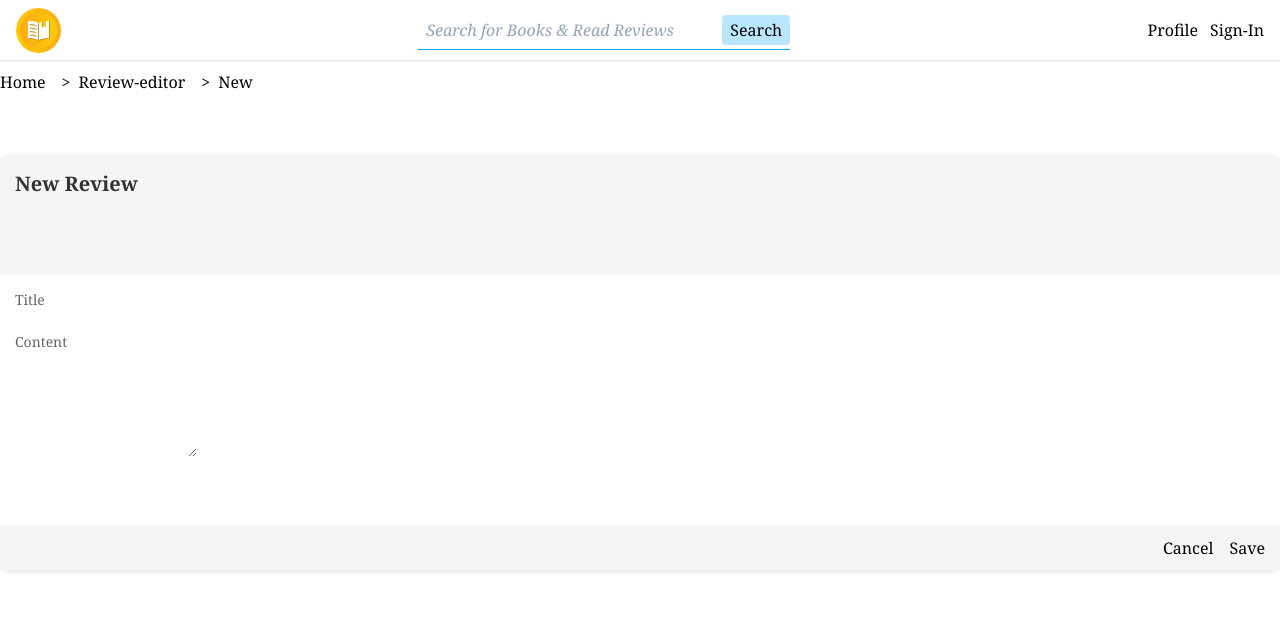
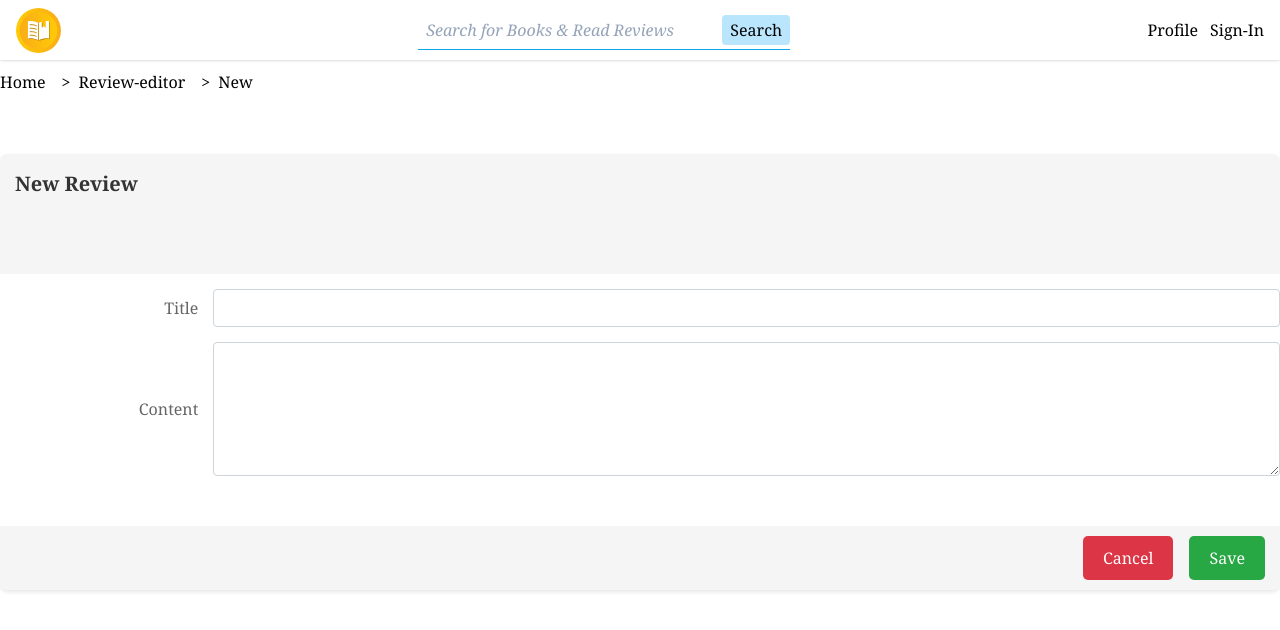
Before and after one commit to LeoYoung95/Book-Review-Journal-Front, a React (Create React App) app: page /review-editor/new in a window 1280 px wide. Shown: the top 630 px of the page. Built offline with nearby package versions, Linux system fonts and the light colour scheme.

Commit message:
css change

```diff
--- a/src/components/review/review.css
+++ b/src/components/review/review.css
@@ -111,6 +111,139 @@
 }
 
 /* Style for deleted review card */
+.review-card-deleted {
+    background-color: #ffefef;
+}
+
+.form-group {
+    margin-bottom: 15px;
+}
+
+.row {
+    display: flex;
+    align-items: center;
+    margin-right: -15px;
+    margin-left: -15px;
+}
+
+.col-form-label {
+    padding-right: 15px;
+    padding-left: 15px;
+    text-align: right;
+    font-size: 16px;
+    line-height: 1.5;
+}
+
+.col-sm-2 {
+    flex: 0 0 16.666667%;
+    max-width: 16.666667%;
+}
+
+.col-sm-10 {
+    flex: 0 0 83.333333%;
+    max-width: 83.333333%;
+}
+
+.form-control {
+    display: block;
+    width: 100%;
+    padding: 0.375rem 0.75rem;
+    font-size: 1rem;
+    line-height: 1.5;
+    color: #495057;
+    background-color: #fff;
+    background-clip: padding-box;
+    border: 1px solid #ced4da;
+    border-radius: 0.25rem;
+    transition: border-color 0.15s ease-in-out, box-shadow 0.15s ease-in-out;
+}
+
+
+.btn-light {
+    background-color: #f8f8f8;
+    color: #333;
+}
+
+.btn-light:hover {
+    background-color: #e6e6e6;
+}
+
+.btn-success, .btn-danger {
+    padding: 10px 20px;
+    font-size: 16px;
+    white-space: normal;
+    line-height: 1.5;
+    text-align: center;
+    border-radius: 5px;
+}
+
+.btn-success {
+    background-color: #28a745;
+    color: white;
+}
+
+.btn-success:hover {
+    background-color: #218838;
+}
+
+.btn-danger {
+    background-color: #dc3545;
+    color: white;
+}
+
+.btn-danger:hover {
+    background-color: #c82333;
+}
+
+/* Style for review detail */
+.card {
+    border: none;
+    border-radius: 8px;
+    box-shadow: 0 4px 8px rgba(0,0,0,0.1);
+    overflow: hidden;
+}
+
+.card-header,
+.card-footer {
+    background-color: #f8f9fa;
+    padding: 16px;
+}
+.card-text {
+    margin: 2em;
+}
+
+.card-body {
+    padding: 16px;
+}
+
+.like-button {
+  background: none;
+  border: none;
+  cursor: pointer;
+  padding: 8px;
+}
+
+.like-button:focus {
+  outline: none;
+}
+
+.like-button.liked {
+  color: red;
+}
+
+.like-button:not(.liked) {
+  color: grey;
+}
+
+.like-button .username {
+  margin-left: 8px;
+  color: black;
+  cursor: pointer;
+}
+
+.like-button .username:hover {
+  text-decoration: underline;
+}
 .trending-container {
     width: 100%;
     max-width: 1200px;
```
